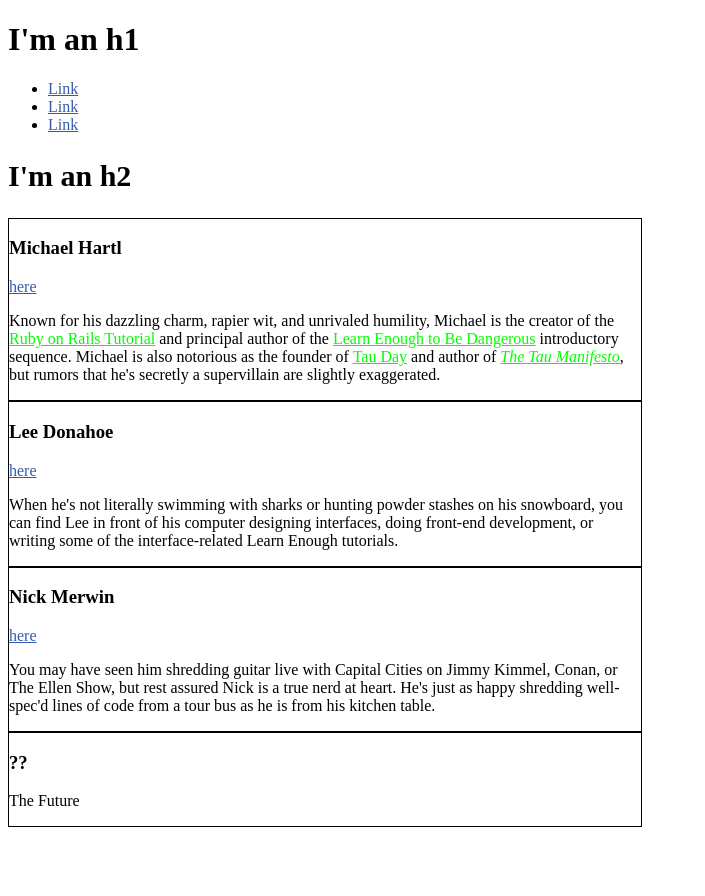
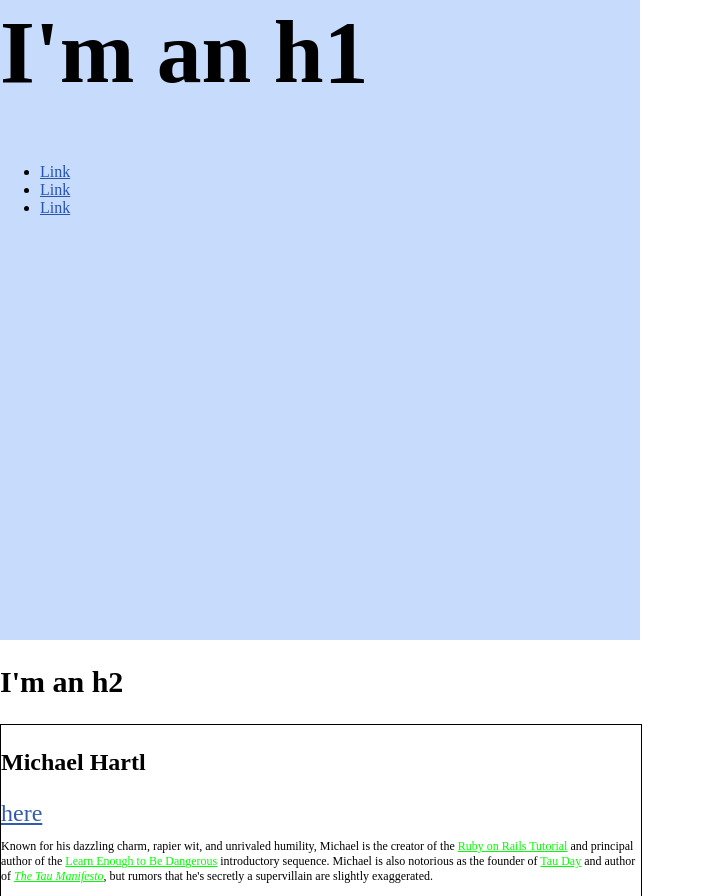
Before and after one commit to tomagent/tomagent.github.io, a plain HTML site: page index.html in a window 1280 px wide. Shown: the top 896 px of the page, without its empty margins (0-705 px from the left). Before the commit the page ends 829 px from the top, so only its background shows below. Drawn offline with Linux system fonts and the light colour scheme.

Commit message:
Add sizing and a hero

```diff
--- a/index.html
+++ b/index.html
@@ -5,7 +5,12 @@
     <meta charset="utf-8">
     <style>
       body {
-        height: 800px;
+        margin: 0;
+        padding: 0;
+      }
+      h1 {
+        font-size: 7vw;
+        margin-top: 0;
       }
       /*GLOBAL STYLES*/
       a {
@@ -14,6 +19,13 @@
       h2 {
         font-size: 30px;
       }
+      /* HERO STYLES */
+      .full-hero {
+        background-color: #c7dbfc;
+        height: 50vw;
+        width: 50vw;
+      }
+
       /*SOCIAL STYLES*/
       .social-link {
         /* background: rgba(150,150,150,0.5); */
@@ -21,10 +33,18 @@
       }
       /*BIO STYLES*/
       .bio-wrapper {
+        font-size: 24px;
       }
       .bio-box {
         border: 1px solid #000;
+        font-size: 1em;
         width: 50%;
+      }
+      .bio-box h3 {
+        font-size: 1em;
+      }
+      .bio-copy {
+        font-size: 0.5em;
       }
       .bio-copy a {
         color: #0f0;
@@ -32,6 +52,8 @@
     </style>
   </head>
   <body>
+
+    <div class="full-hero hero-home">
       <h1>I'm an h1</h1>
       <ul>
         <li>
@@ -44,6 +66,8 @@
           <a href="https://example.com/" class="social-link">Link</a>
         </li>
       </ul>
+    </div>
+
     <h2>I'm an h2</h2>
     <div class="bio-wrapper">
       <div class="bio-box">
@@ -65,6 +89,7 @@
           </p>
         </div>
       </div>
+
       <div class="bio-box">
         <h3>Lee Donahoe</h3>
         <a href="https://twitter.com/leedonahoe" class="social-link">here</a>
@@ -77,6 +102,7 @@
           </p>
         </div>
       </div>
+
       <div class="bio-box">
         <h3>Nick Merwin</h3>
         <a href="https://twitter.com/nickmerwin" class="social-link">here</a>
@@ -89,6 +115,7 @@
           </p>
         </div>
       </div>
+
       <div class="bio-box">
         <h3>??</h3>
         <p>
```
Lines whose indentation alone changed are shown as unchanged.
